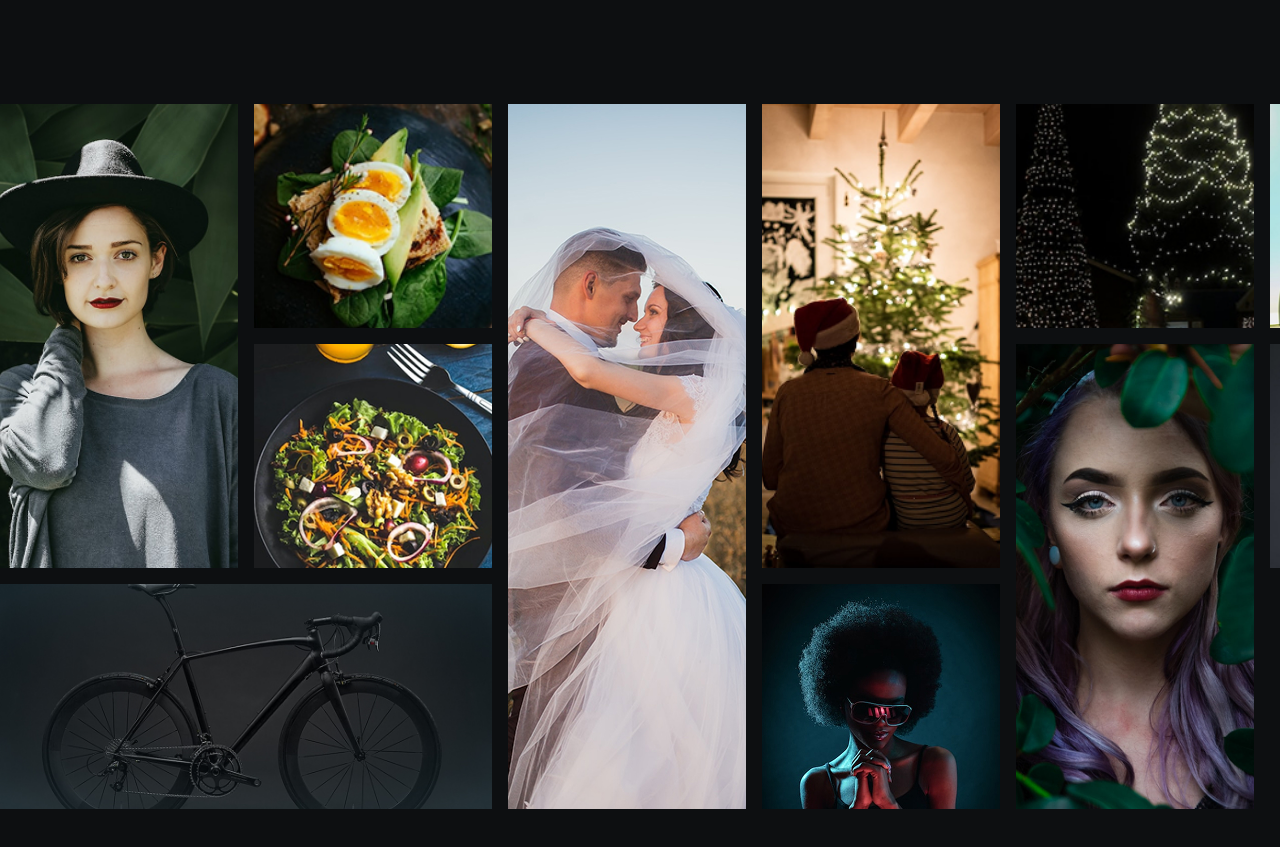
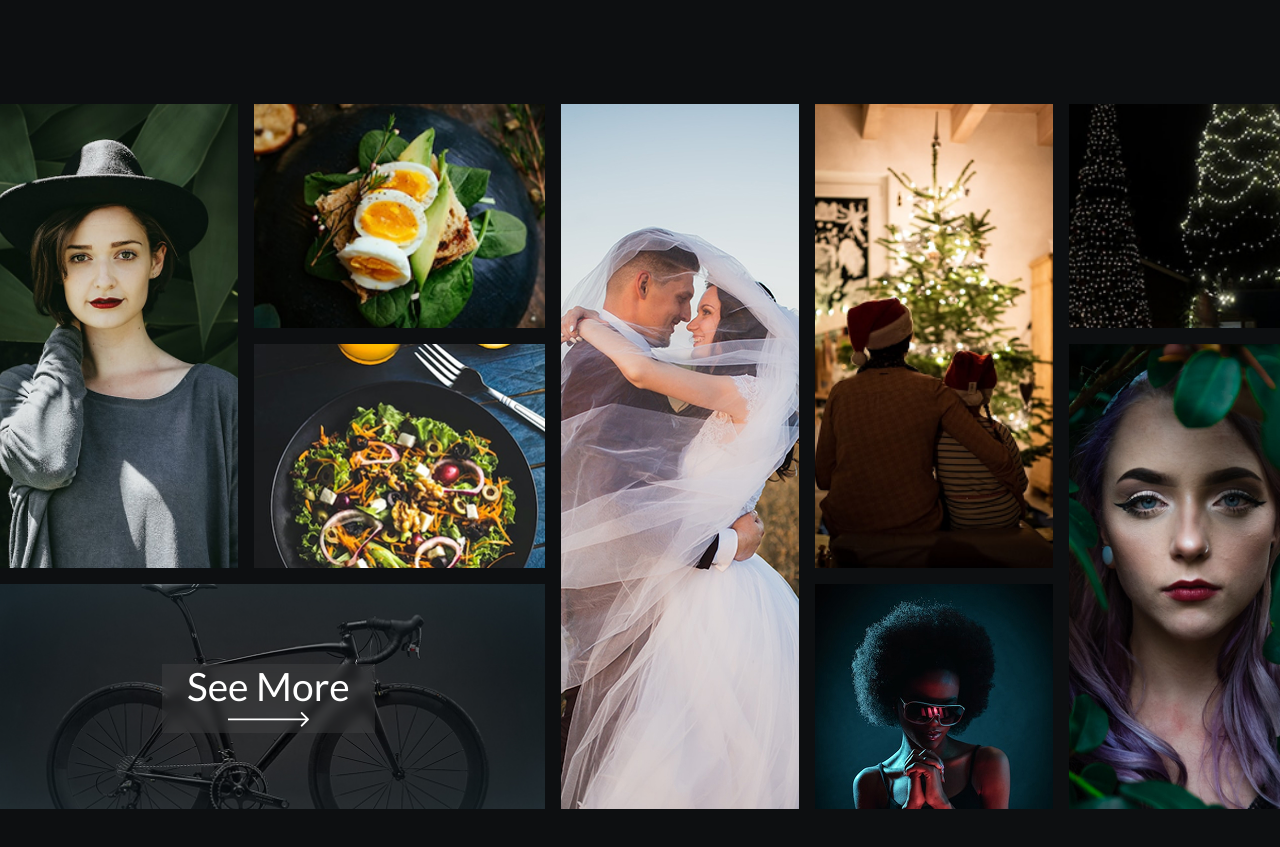
Before and after one commit to TinaKovalova/grapher-shot, a plain HTML site: page index.html in a window 1280 px wide. Shown: the part 2536-3383 px from the top of the page. Drawn offline with nearby package versions, Linux system fonts and the light colour scheme.

Commit message:
portfolio button

```diff
--- a/index.html
+++ b/index.html
@@ -186,6 +186,7 @@
                     </form>
                 </div>
                 <div class="portfolio__collection">
+                    <button class="portfolio__collection-button">see more</button>
                     <div class="portfolio__collection-content">
                         <img src="images/portfolio/portfolio_01.jpg" alt="portfolio_01"
                             class="portfolio__collection-item">
--- a/styles/_main.scss
+++ b/styles/_main.scss
@@ -378,6 +378,37 @@
         overflow-x: auto;
         scrollbar-color: $mainTextColor $backgroundColor;
         scrollbar-width: thin;
+        position: relative;
+    }
+    &__collection-button {
+        position: absolute;
+        inset-block-end: toRem(76);
+        inset-inline-start: 50%;
+        transform: translateX(-50%);
+        text-transform: inherit;
+        color: #ffffff;
+
+        @include adaptiveValue("font-size", 39, 24);
+        padding-inline: toRem(25);
+        padding-block-start: toRem(3);
+        padding-block-end: toRem(5);
+        background: rgba(102, 102, 102, 0.21);
+        backdrop-filter: blur(4px);
+        display: flex;
+        flex-direction: column;
+        align-items: center;
+        row-gap: toRem(6);
+        &::after {
+            content: "";
+            width: toRem(81);
+            height: toRem(16);
+            background: url("../images/icons/arrow-long-white.svg") center/contain no-repeat;
+            // transform: rotate(-90deg);
+        }
+        @media (min-width: toRem(539)) {
+            inset-inline-start: toRem(162);
+            transform: translateX(0);
+        }
     }
     &__collection-content {
         margin: 0 auto;
@@ -385,7 +416,7 @@
         max-height: 100%;
         display: grid;
         gap: toRem(16);
-        grid-template-columns: minmax(toRem(238), toRem(301));
+        grid-template-columns: minmax(toRem(238), toRem(301)) minmax(toRem(291), toRem(301));
         grid-auto-columns: minmax(toRem(238), toRem(301));
         grid-template-rows: repeat(3, minmax(toRem(178), 33%));
         grid-auto-flow: column dense;
```
Also changed, not shown: css/styles.css, images/icons/arrow-long-white.svg (added).
